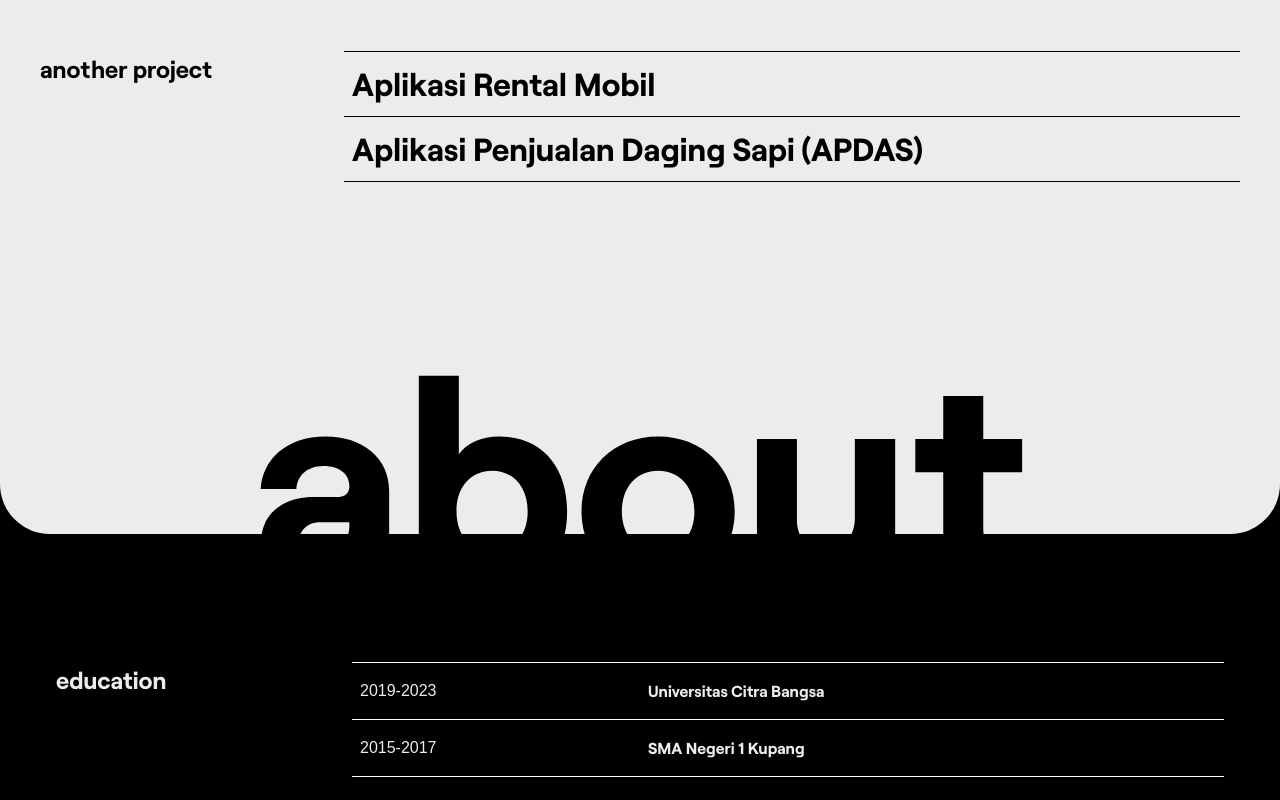
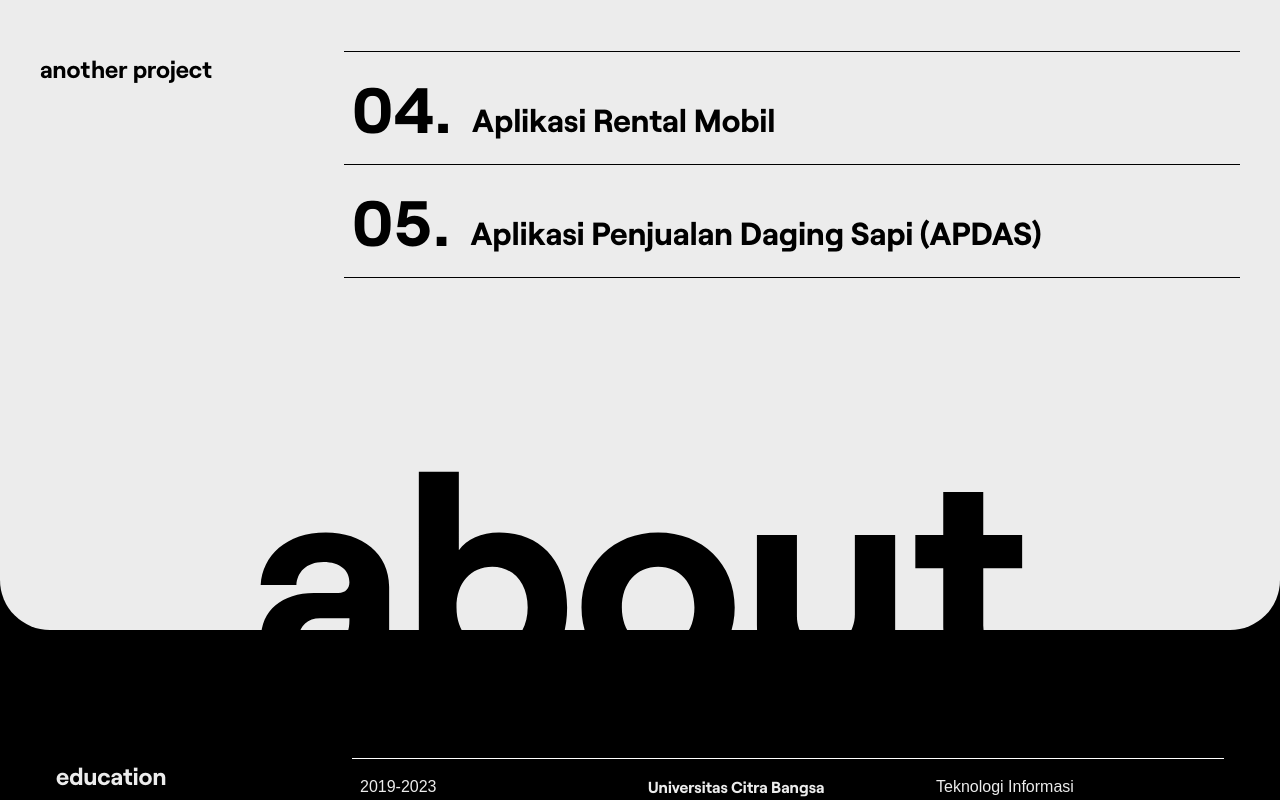
Before and after one commit to reymooy27/portfolio, a React (Vite) app: page / in a window 1280 px wide. Shown: the part 2780-3580 px from the top of the page. Built offline with nearby package versions, Linux system fonts and the light colour scheme; a web font is replaced by a local one.

Commit message:
hover: show image -> another project

```diff
--- a/src/App.tsx
+++ b/src/App.tsx
@@ -15,6 +15,8 @@ function App() {
   const ballRef = useRef<HTMLDivElement>(null);
   const ballTextRef = useRef<HTMLHeadingElement>(null);
   const underline = useRef<HTMLDivElement>(null);
+  const projectImage = useRef<HTMLImageElement>(null);
+  const projectImageRef = useRef<HTMLImageElement>(null);
 
 
   gsap.registerPlugin(TextPlugin, ScrollTrigger);
@@ -298,19 +300,26 @@ function App() {
 
             {/* another project */}
             <div className="grid grid-cols-12 gap-4 mt-[8rem] mb-[8rem] md:mb-[15rem]">
-              <div className="col-start-1 col-end-13 md:col-end-4 md:row-start-1">
+              <div className="col-start-1 col-end-13 md:col-end-4 md:row-start-1 relative">
                 <h1 className="text-black font-bold text-[1rem] lg:text-[1.5rem]">
                   another project
                 </h1>
+                <div ref={projectImage} className="mt-5 opacity-0 hidden lg:block absolute top-[2rem] left-[-10rem] shadow-[5px_8px_10px_5px_rgba(0,0,0,0.3)]">
+                  <img ref={projectImageRef} src="./images-5.png" alt="" className="w-full h-full object-cover" />
+                </div>
               </div>
               <div className="col-start-1 md:col-start-4 col-end-13 row-start-2 md:row-start-1">
-                {anotherProject.map((project) => (
+                {anotherProject.map((project, index) => (
                   <AnotherProject
                     key={project.id}
                     name={project.name}
                     siteLink={project.siteLink}
                     ballRef={ballRef}
                     ballTextRef={ballTextRef}
+                    index={index + 4}
+                    imageRef={projectImage}
+                    image={project.image}
+                    projectImageRef={projectImageRef}
                   />
                 ))}
               </div>
@@ -341,13 +350,16 @@ function App() {
           <div className="col-start-1 md:col-start-4 col-end-13 row-start-2 md:row-start-1">
             <div className="border-b first:border-t border-white w-full py-4 pl-2 grid grid-cols-3">
               <h1 className="text-[1rem]">2019-2023</h1>
-              <h1 className="text-[1rem] font-bold  col-start-2 col-end-4">
+              <h1 className="text-[1rem] font-bold col-start-2">
                 Universitas Citra Bangsa
+              </h1>
+              <h1 className="text-[1rem] col-start-3">
+                Teknologi Informasi
               </h1>
             </div>
             <div className="border-b first:border-t border-white w-full py-4 pl-2 grid grid-cols-3">
               <h1 className="text-[1rem]">2015-2017</h1>
-              <h1 className="text-[1rem] font-bold col-start-2 col-end-4">
+              <h1 className="text-[1rem] font-bold col-start-2">
                 SMA Negeri 1 Kupang
               </h1>
             </div>
--- a/src/components/AnotherProject.tsx
+++ b/src/components/AnotherProject.tsx
@@ -4,19 +4,27 @@ import { useRef } from 'react'
 type PropsType = {
   name: string,
   siteLink: string,
+  image: string,
   ballRef: React.RefObject<HTMLDivElement> | null
   ballTextRef: React.RefObject<HTMLSpanElement> | null
+  index: number,
+  imageRef: React.RefObject<HTMLDivElement> | null
+  projectImageRef: React.RefObject<HTMLImageElement> | null
 }
 
-const AnotherProject = ({ name, siteLink, ballRef, ballTextRef }: PropsType) => {
+const AnotherProject = ({ name, siteLink, ballRef, ballTextRef, index, imageRef, image, projectImageRef }: PropsType) => {
 
   const ref = useRef<HTMLDivElement>(null);
   const linkRef = useRef<HTMLHeadingElement>(null);
+  const indexRef = useRef<HTMLHeadingElement>(null);
 
   const mouseEnterAnotherProject = () => {
-    if (ballRef?.current != null && ballTextRef?.current != null) {
+    if (ballRef?.current != null && ballTextRef?.current != null && imageRef?.current != null && projectImageRef?.current != null) {
       // gsap.to(ref.current, { backgroundColor: "black" });
-      gsap.to(linkRef.current, { opacity: 0, duration: 0.2 });
+      gsap.to(linkRef.current, { opacity: 0, duration: 0 });
+      gsap.to(indexRef.current, { opacity: 0, duration: 0, });
+      gsap.to(imageRef.current, { opacity: 1, duration: 0.2, y: 20 });
+      projectImageRef.current.src = image
       gsap.to(ballRef.current,
         {
           backgroundColor: "black",
@@ -31,15 +39,28 @@ const AnotherProject = ({ name, siteLink, ballRef, ballTextRef }: PropsType) =>
       ballTextRef.current.style.color = "#ECECEC"
       ballTextRef.current.style.fontSize = "2rem"
       ballTextRef.current.style.fontWeight = "bold"
-      ballTextRef.current.innerText = name
+      ballTextRef.current.style.display = "flex"
+      ballTextRef.current.innerHTML = `
+        <div class="flex justify-between w-full pr-3">
+          <div class="flex items-end gap-5">
+            <h1 class='text-[#ECECEC] font-bold text-[4rem]'>0${index}.</h1>
+            <h1 class="text-[#ECECEC] text-[1.5rem] lg:text-[2rem] font-bold mb-3">${name}</h1>
+          </div>
+          <div class="h-full flex items-center justify-center">
+          <img src="./arrow-up-solid.svg" alt="arrow" class="w-[2em] h-[2em] rotate-45 text-[#ECECEC]" />
+          </div>
+        </div>`
     }
 
   }
 
   const mouseLeaveAnotherProject = () => {
     // gsap.to(ref.current, { backgroundColor: "#ECECEC" });
-    if (ballRef?.current != null && ballTextRef?.current != null) {
+    if (ballRef?.current != null && ballTextRef?.current != null && imageRef?.current != null) {
       gsap.to(linkRef.current, { opacity: 1, duration: 0.2 });
+      gsap.to(indexRef.current, { opacity: 1, duration: 0.2 });
+      gsap.to(imageRef.current, { opacity: 0, duration: 0.2 });
+      gsap.to(imageRef.current, { opacity: 0, duration: 0.2, y: 0 });
       gsap.to(ballRef.current,
         {
           backgroundColor: "#ECECEC",
@@ -54,7 +75,7 @@ const AnotherProject = ({ name, siteLink, ballRef, ballTextRef }: PropsType) =>
       ballTextRef.current.style.opacity = "0"
       ballTextRef.current.style.fontSize = "12px"
       ballTextRef.current.style.fontWeight = "regular"
-      ballTextRef.current.innerText = ""
+      ballTextRef.current.innerHTML = ""
     }
   }
 
@@ -65,8 +86,9 @@ const AnotherProject = ({ name, siteLink, ballRef, ballTextRef }: PropsType) =>
       onMouseLeave={() => mouseLeaveAnotherProject()}
       className="border-b first:border-t border-black w-full py-2 pl-2 relative"
     >
-      <a target="_blank" href={siteLink}>
-        <h1 ref={linkRef} className="text-black text-[1.5rem] lg:text-[2rem] font-bold ">
+      <a target="_blank" href={siteLink} className='flex items-end gap-5'>
+        <h1 ref={indexRef} className='text-black font-bold text-[4em]'>{`0${index}.`}</h1>
+        <h1 ref={linkRef} className="text-black text-[1.5rem] lg:text-[2rem] font-bold mb-3">
           {name}
         </h1>
       </a>
```
Also changed, not shown: public/arrow-up-solid.svg (added).
